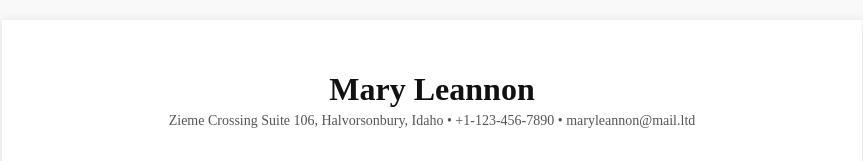
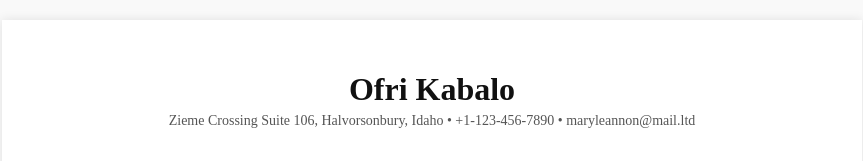
Before and after one commit to kabaloofri/kabaloofri.github.io, a plain HTML site: page index.html in a window 1280 px wide. Shown: the top 161 px of the page, without its empty margins (208-1071 px from the left). Drawn offline with Linux system fonts and the light colour scheme.

```diff
--- a/index.html
+++ b/index.html
@@ -58,7 +58,7 @@
 </head>
 <body>
 <div class="container">
-    <h1>Mary Leannon</h1>
+    <h1>Ofri Kabalo</h1>
     <div class="contact">
         Zieme Crossing Suite 106, Halvorsonbury, Idaho • +1-123-456-7890 • maryleannon@mail.ltd
     </div>
```
Also changed, not shown: 1 other file.
